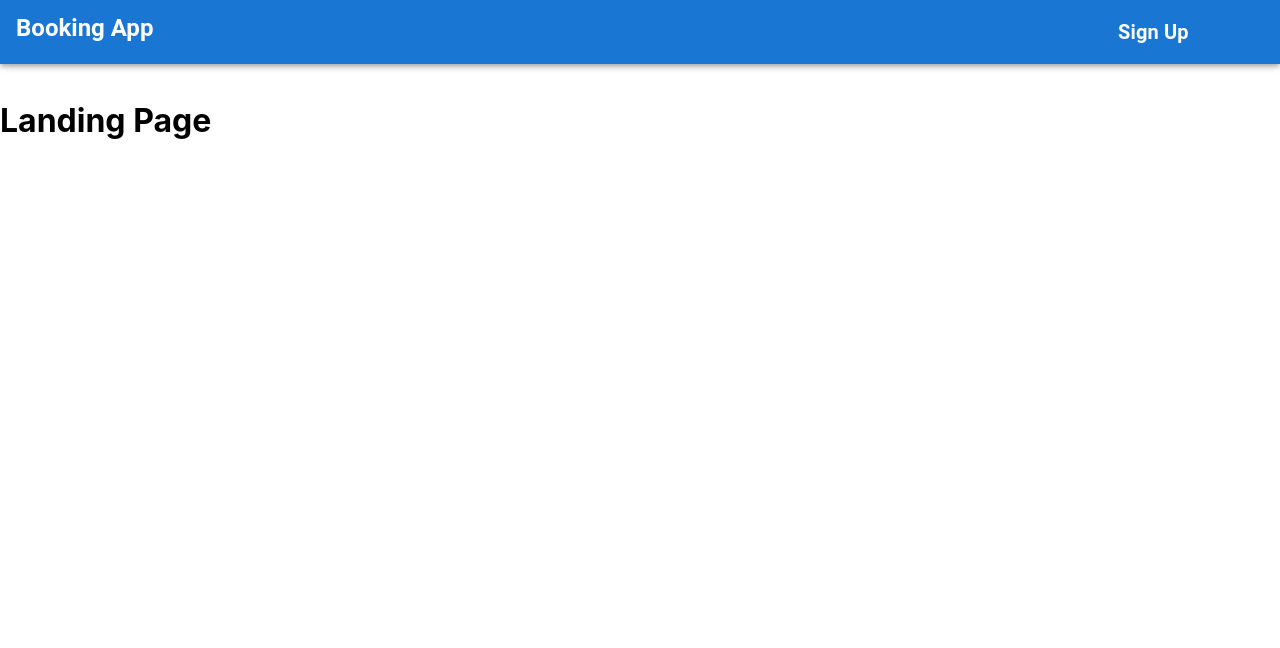
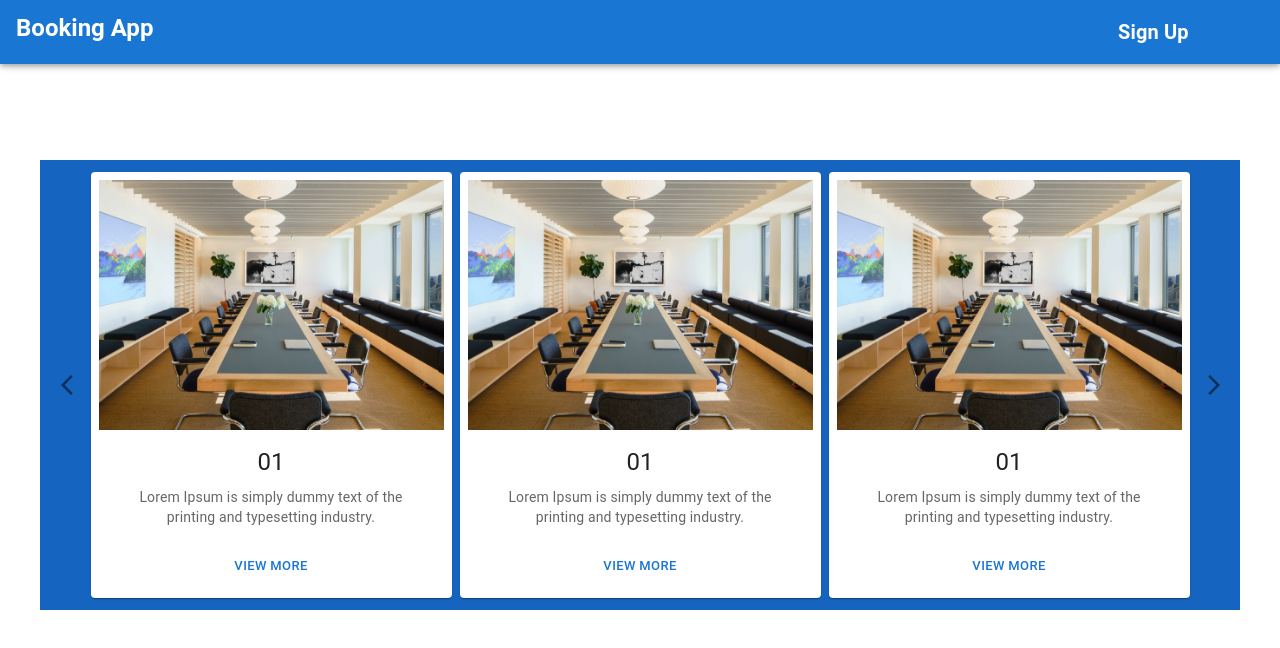
Before and after one commit to vivienphang/booking-app, a React (Create React App) app: page / in a window 1280 px wide. Shown: the top 648 px of the page. Built offline with nearby package versions, Linux system fonts and the light colour scheme.

Commit message:
feat (Landing): placement for UI components done

```diff
--- a/src/NavLayout.jsx
+++ b/src/NavLayout.jsx
@@ -59,11 +59,11 @@ const NavLayout = () => {
       <Grid
         container
         direction="row"
-        justifyContent="flex-start"
-        alignItems="flex-start"
-        marginTop={10}
+        justifyContent="center"
+        alignItems="center"
+        marginTop={20}
       >
-        <Grid item xs={9}>
+        <Grid item xs={12}>
           <Outlet />
         </Grid>
       </Grid>
--- /dev/null
+++ b/src/components/CarouselDiv.jsx
@@ -0,0 +1,36 @@
+import { Box, Icon, IconButton } from "@mui/material";
+import ImageCard from "./ImageCard";
+import ArrowForwardIosIcon from '@mui/icons-material/ArrowForwardIos';
+import ArrowBackIosNewIcon from "@mui/icons-material/ArrowBackIosNew";
+const CarouselDiv = () => {
+  const handleNext = () => {
+    console.log("NEXT --->");
+  };
+  const handlePrev = () => {
+    console.log("<--- PREV");
+  };
+  return (
+    <Box
+      display="flex"
+      justifyContent="center"
+      alignItems="center"
+      sx={{
+        width: 1200,
+        height: 450,
+        backgroundColor: "primary.dark",
+      }}
+    >
+      <IconButton onClick={handlePrev}>
+        <ArrowBackIosNewIcon />
+      </IconButton>
+      <ImageCard />
+      <ImageCard />
+      <ImageCard />
+      <IconButton onClick={handleNext}>
+        <ArrowForwardIosIcon />
+      </IconButton>
+    </Box>
+  );
+};
+
+export default CarouselDiv;
--- /dev/null
+++ b/src/components/ImageCard.jsx
@@ -0,0 +1,48 @@
+import {
+  Card,
+  CardMedia,
+  CardContent,
+  CardActions,
+  Typography,
+  Button,
+} from "@mui/material";
+import meetingRoom1 from "../assets/24-meeting-room.jpeg";
+
+const ImageCard = () => {
+  return (
+    <Card
+      sx={{
+        maxWidth: 345,
+        p: 1,
+        margin: 0.5,
+      }}
+    >
+      <CardMedia
+        sx={{
+          height: 250,
+        }}
+        image={meetingRoom1}
+        title="meeting-room"
+      />
+      <CardContent>
+        <Typography
+          gutterBottom
+          variant="h5"
+          component="div"
+          textAlign="center"
+        >
+          01
+        </Typography>
+        <Typography variant="body2" color="text.secondary" textAlign="center">
+          Lorem Ipsum is simply dummy text of the printing and typesetting
+          industry.
+        </Typography>
+      </CardContent>
+      <CardActions sx={{ justifyContent: "center" }}>
+        <Button size="small">View more</Button>
+      </CardActions>
+    </Card>
+  );
+};
+
+export default ImageCard;
--- a/src/pages/Landing.jsx
+++ b/src/pages/Landing.jsx
@@ -1,10 +1,20 @@
-
 // import all the components into landing page
 // components: Navbar (within Navbar: Logo, SignIn button or show Username)
 // components: CarouselDiv (within CarouselDiv: Image, CircleButton)
+import { Box } from "@mui/material";
+import CarouselDiv from "../components/CarouselDiv";
+
 // components: OverviewButton
 const LandingPage = () => {
-    return ( <h1>Landing Page</h1> );
-}
+  return (
+    <Box
+      display= "flex"
+        justifyContent="center"
+        alignItems="center"
+    >
+      <CarouselDiv />
+    </Box>
+  );
+};
 
 export default LandingPage;
```
Also changed, not shown: src/assets/24-meeting-room.jpeg (added).
